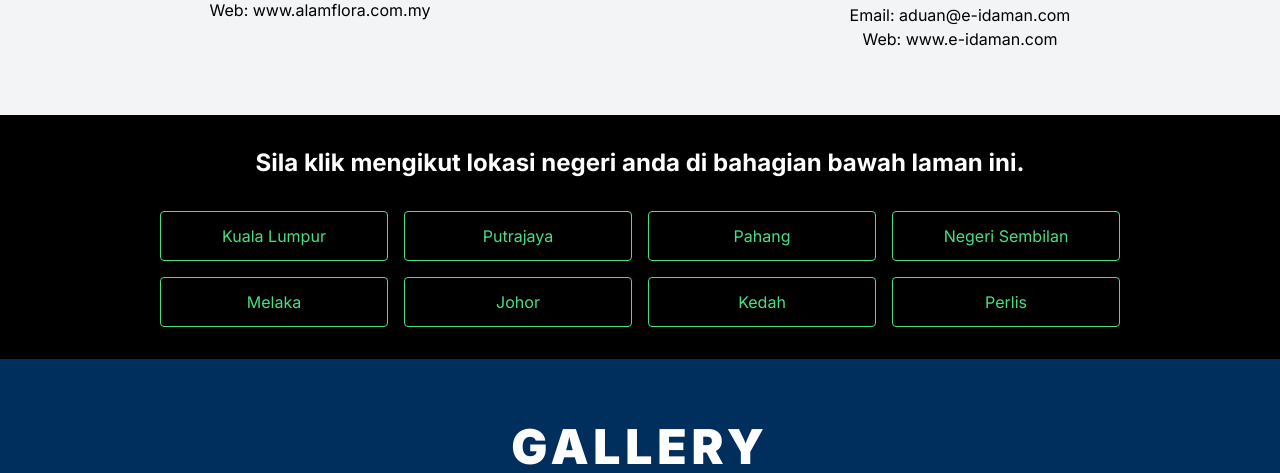
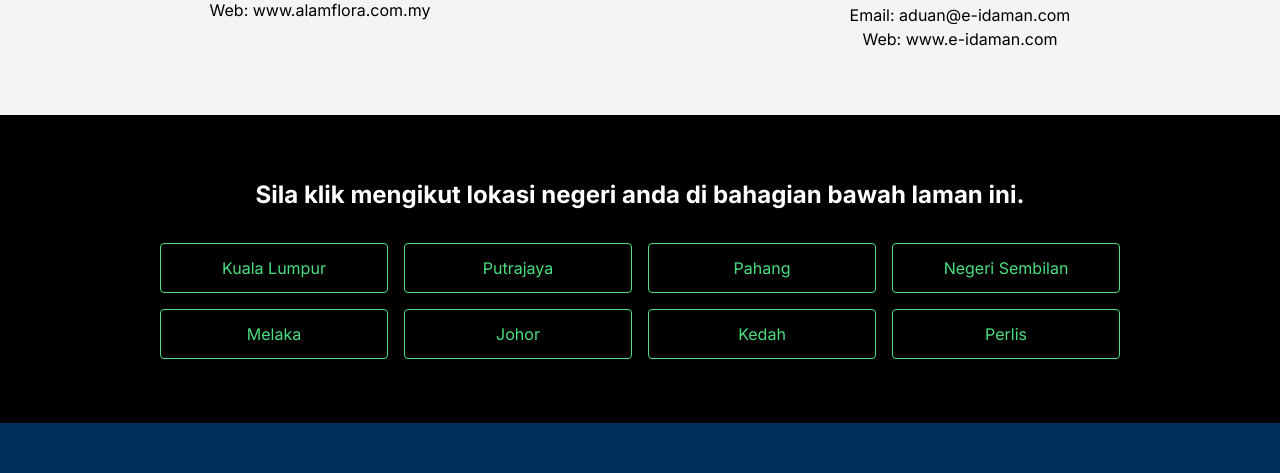
Before and after one commit to ifaridaiman/swcorp-web, a Next.js app: page / in a window 1280 px wide. Shown: the part 1855-2328 px from the top of the page. Built offline with nearby package versions, Linux system fonts and the light colour scheme.

Commit message:
update space for partial state components

```diff
--- a/components/partials/StatePartial.tsx
+++ b/components/partials/StatePartial.tsx
@@ -29,7 +29,7 @@ const StatePartial = () => {
   ];
 
   return (
-    <div className="bg-black py-8">
+    <div className="bg-black py-16">
       <div className="container mx-auto">
         <h3 className="text-white font-bold text-2xl text-center">
           Sila klik mengikut lokasi negeri anda di bahagian bawah laman ini.
```
